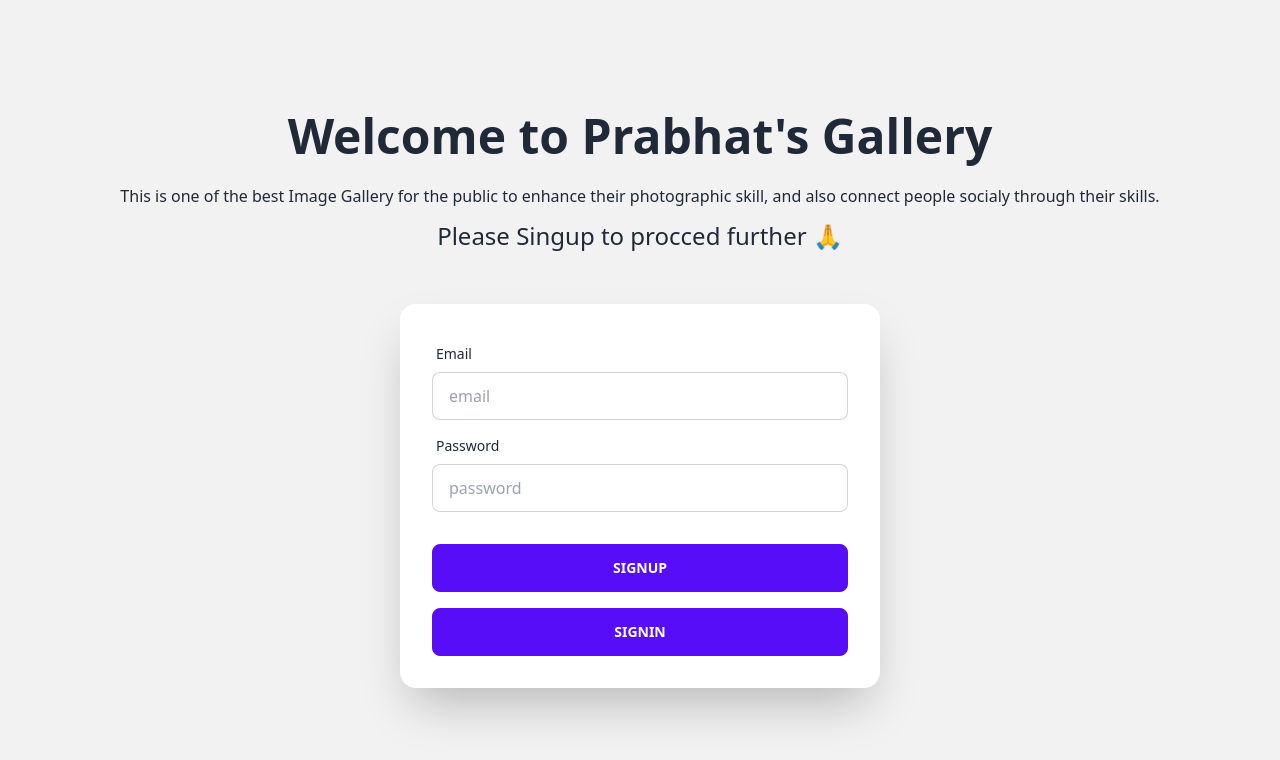
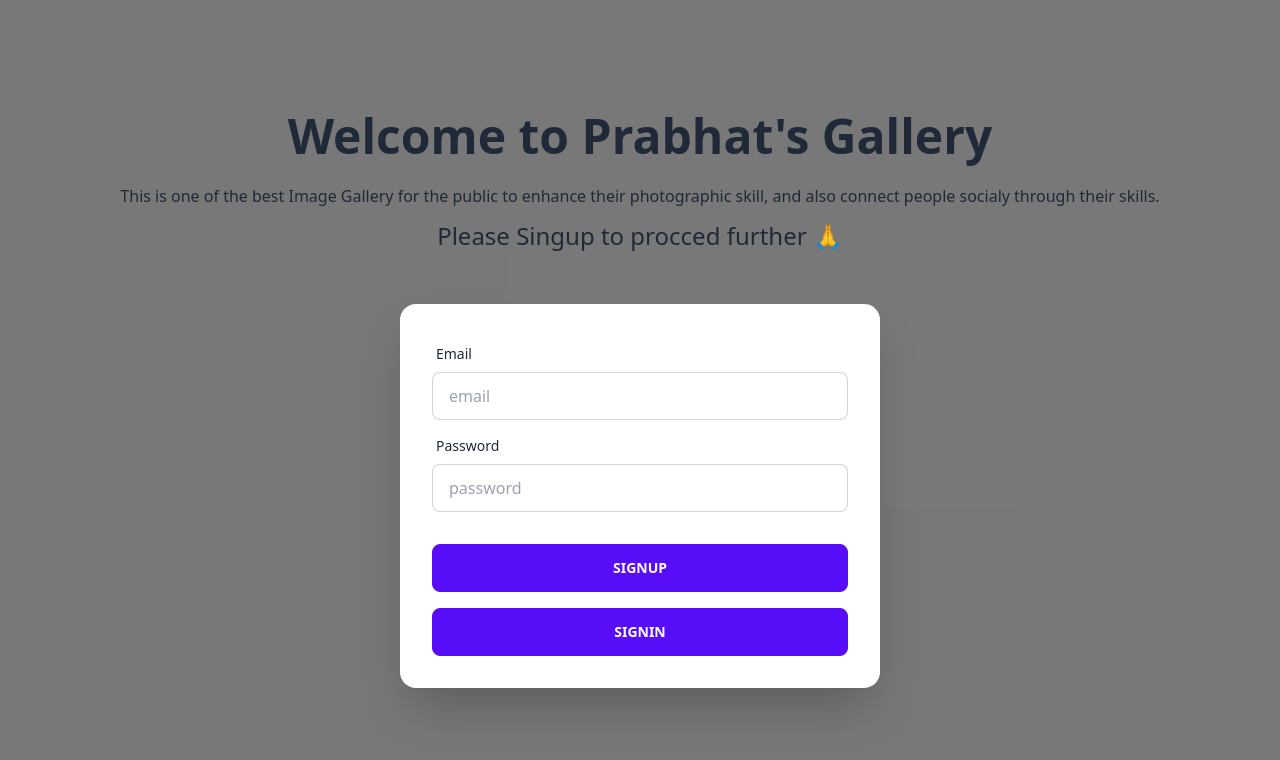
Before and after one commit to prabhattopi/ImageGallery, a React (Vite) app: page /signup in a window 1280 px wide. Shown: the top 760 px of the page. Built offline with nearby package versions, Linux system fonts and the light colour scheme; no server answers.

Commit message:
the file is need ot update with form data

```diff
--- a/src/App.tsx
+++ b/src/App.tsx
@@ -3,6 +3,7 @@ import Home from "./pages/Home"
 import Signup from "./pages/Signup"
 import PublicRoutes from "./routes/PublicRoutes"
 import PrivateRoutes from "./routes/PrivateRoutes"
+import ImageName from "./components/ImageName"
 import { useState } from "react"
 import { useCopyToClipboard } from "usehooks-ts"
 import { saveAs } from "file-saver"
@@ -10,6 +11,7 @@ function App() {
   const [showToast, setShowToast] = useState(false)
   const [toastMessage, setToastMessage] = useState<string>("")
   const [, copy] = useCopyToClipboard()
+  const [modal,setModal]=useState(true)
   const handleClick = async (text: string, order: string) => {
     if (order == "copy") {
       copy(text)
@@ -41,6 +43,27 @@ function App() {
 
   return (
     <>
+      <div className={`fade-overlay ${modal ? "fade-overlay-visible" : ""}`} />
+      {modal && (
+        <div className="fixed inset-0 flex items-center justify-center bg-black bg-opacity-50 z-200">
+          <div className="">
+            <input
+              type="text"
+              placeholder="Enter your text"
+              className="border border-gray-300 rounded-md px-3 py-2 mb-4 w-full"
+            />
+            <div className="flex justify-center">
+              <button className="bg-blue-500 hover:bg-blue-600 text-white font-semibold px-4 py-2 mr-2 rounded">
+                Button 1
+              </button>
+              <button className="bg-red-500 hover:bg-red-600 text-white font-semibold px-4 py-2 rounded">
+                Button 2
+              </button>
+            </div>
+          </div>
+        </div>
+      )}
+
       <div className="fixed top-0 left-1/2 transform -translate-x-1/2 z-50 w-full flex justify-center">
         {showToast && (
           <div className="toast toast-top toast-center">
--- /dev/null
+++ b/src/components/ImageName.tsx
@@ -0,0 +1,19 @@
+
+
+const ImageName = () => {
+  return (
+<dialog id="my_modal_1" className="modal z-100">
+  <form method="dialog" onSubmit={(e)=>e.preventDefault()} className="modal-box">
+    <h3 className="font-bold text-lg">Your Desired Image Name</h3>
+
+    <div className="modal-action">
+
+      <button className="btn">Download</button>
+      <button className="btn">Close</button>
+    </div>
+  </form>
+</dialog>
+  )
+}
+
+export default ImageName
```
